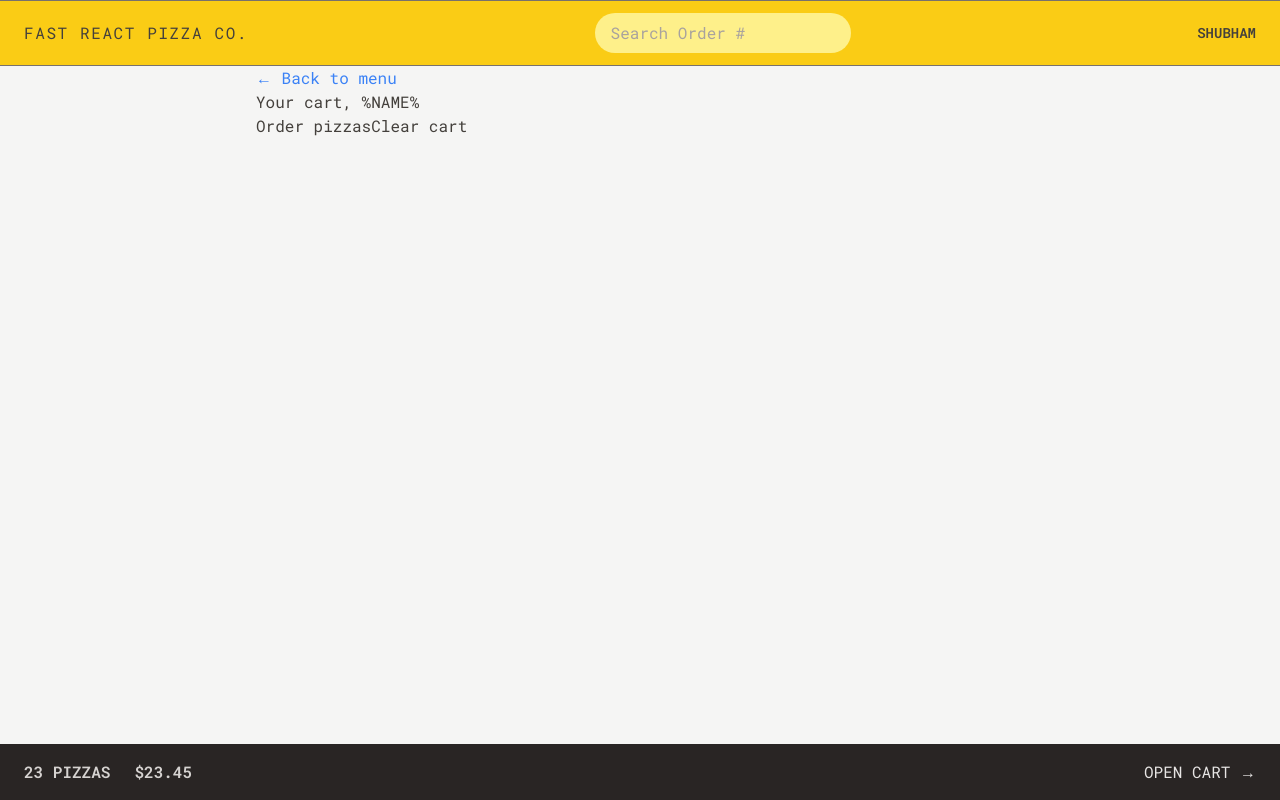
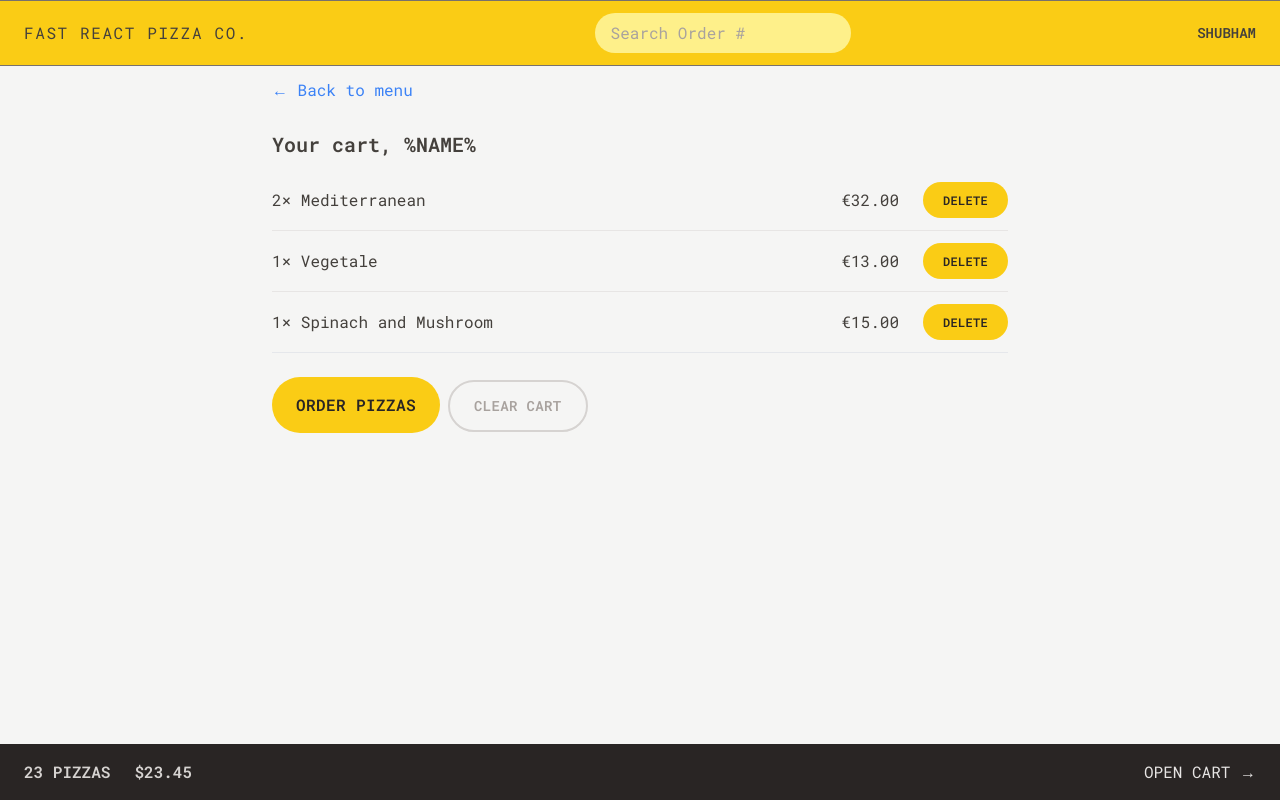
Before and after one commit to shubhRepository/fast-react-pizza, a React (Vite) app: page /cart in a window 1280 px wide. Built offline with nearby package versions, Linux system fonts and the light colour scheme.

Commit message:
style cart page

```diff
--- a/src/features/cart/Cart.jsx
+++ b/src/features/cart/Cart.jsx
@@ -1,5 +1,6 @@
 import LinkButton from "../../ui/LinkButton";
 import Button from "../../ui/Button";
+import CartItem from "./CartItem";
 
 const fakeCart = [
   {
@@ -26,19 +27,25 @@
 ];
 
 function Cart() {
-  // eslint-disable-next-line no-unused-vars
   const cart = fakeCart;
 
   return (
-    <div>
+    <div className="px-4 py-3">
       <LinkButton to="/menu">&larr; Back to menu</LinkButton>
 
-      <h2>Your cart, %NAME%</h2>
+      <h2 className="mt-7 text-xl font-semibold">Your cart, %NAME%</h2>
 
-      <div>
-        <Button to="/order/new">Order pizzas</Button>
-        {/* <Link to="/order/new">Order pizzas</Link> */}
-        <button>Clear cart</button>
+      <ul className="mt-3 divide-y divide-stone-200 border-b">
+        {cart.map((item) => (
+          <CartItem item={item} key={item.key} />
+        ))}
+      </ul>
+
+      <div className="mt-6 space-x-2">
+        <Button to="/order/new" type="primary">
+          Order pizzas
+        </Button>
+        <Button type="secondary">Clear cart</Button>
       </div>
     </div>
   );
--- a/src/features/cart/CartItem.jsx
+++ b/src/features/cart/CartItem.jsx
@@ -1,15 +1,27 @@
+import PropTypes from "prop-types";
 import { formatCurrency } from "../../utils/helpers";
+import Button from "../../ui/Button";
+
+CartItem.propTypes = {
+  item: PropTypes.shape({
+    pizzaId: PropTypes.number,
+    name: PropTypes.string,
+    quantity: PropTypes.number,
+    totalPrice: PropTypes.number,
+  }),
+};
 
 function CartItem({ item }) {
-  const { pizzaId, name, quantity, totalPrice } = item;
+  const { name, quantity, totalPrice } = item;
 
   return (
-    <li>
-      <p>
+    <li className="py-3 sm:flex sm:items-center sm:justify-between">
+      <p className="mb-1 sm:mb-0">
         {quantity}&times; {name}
       </p>
-      <div>
+      <div className="flex items-center justify-between sm:gap-6">
         <p>{formatCurrency(totalPrice)}</p>
+        <Button type="small">Delete</Button>
       </div>
     </li>
   );
```
